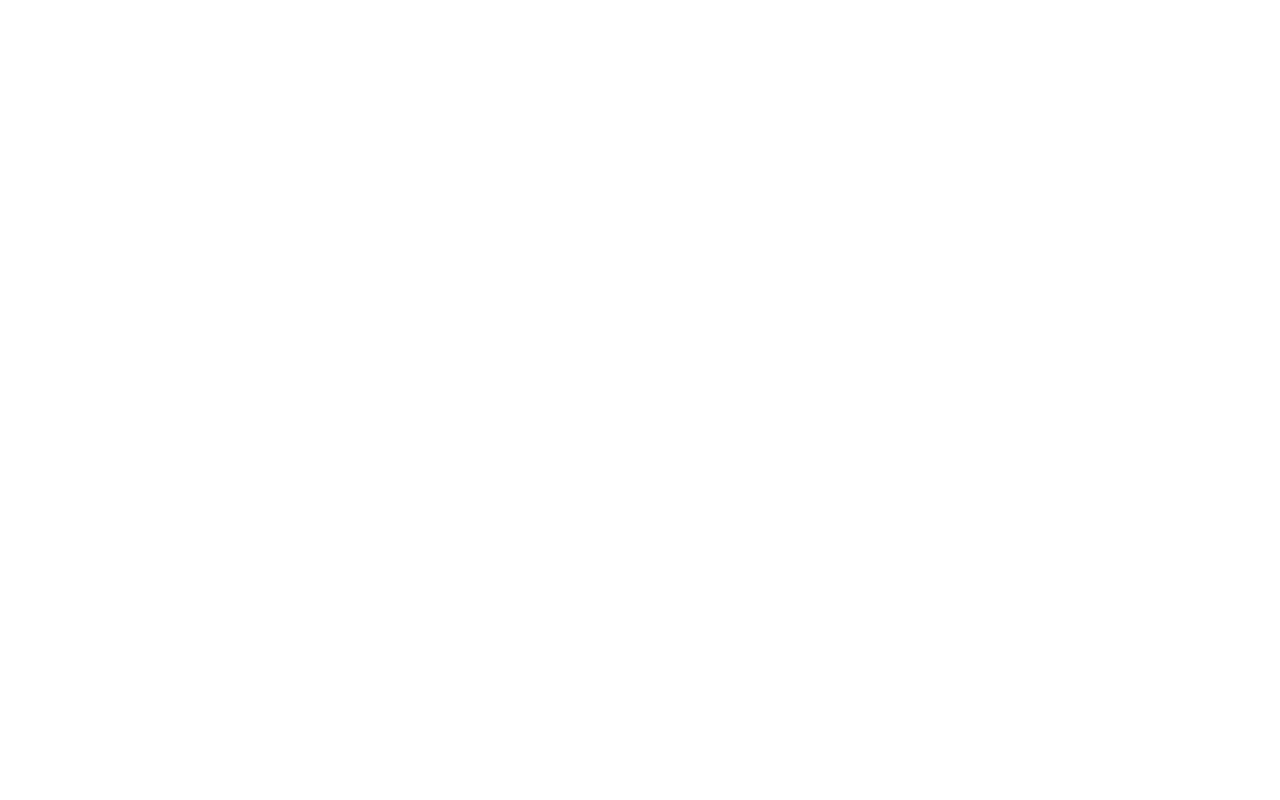
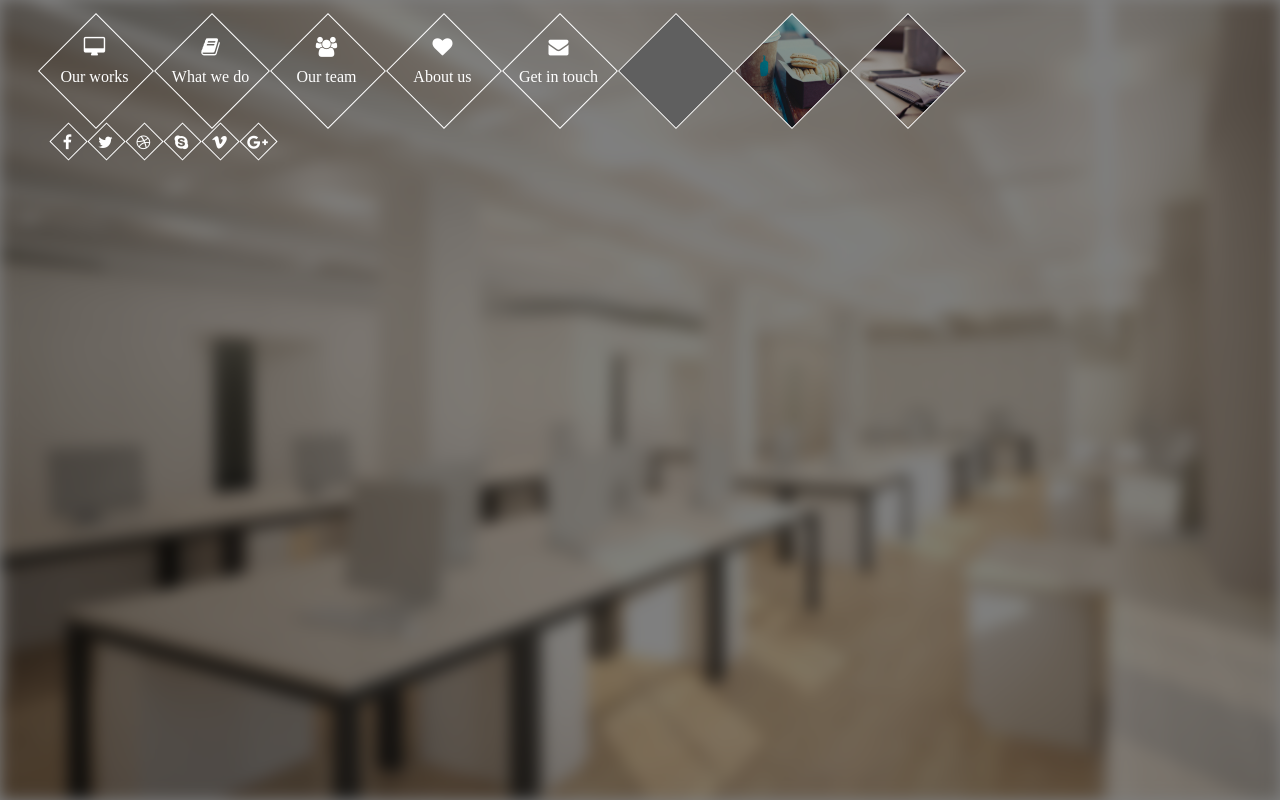
Before and after one commit to roman-pauk/site_bd, a website: page app/index.html in a window 1280 px wide. Drawn offline with Linux system fonts and the light colour scheme; grey boxes are pictures that could not be loaded.

Commit message:
html header

```diff
--- a/app/index.html
+++ b/app/index.html
@@ -29,7 +29,37 @@
 </head>
 
 <body>
+	<header class="main-header">
+		<div class="container">
+			<div class="row">
+				<div class="col-xs-12">
+					<nav class="headerNav">
+						<ul class="defaultList">
+							<li><a href="#" class="topLink"><i class="fa fa-desktop"></i><span>Our works</span></a></li>
+							<li><a href="#" class="topLink"><i class="fa fa-book"></i><span>What we do</span></a></li>
+							<li><a href="#" class="topLink"><i class="fa fa-users"></i><span>Our team</span></a></li>
+							<li><a href="#" class="topLink"><i class="fa fa-heart"></i><span>About us</span></a></li>
+							<li><a href="#" class="topLink"><i class="fa fa-envelope"></i><span>Get in touch</span></a></li>
+							<li class="listPicture"><div class="listPicture__img" style="background-image: url(img/header-img/list-bg1.png);"></div></li>
+							<li class="listPicture"><div class="listPicture__img" style="background-image: url(img/header-img/list-bg2.png);"></div></li>
+							<li class="listPicture"><div class="listPicture__img" style="background-image: url(img/header-img/list-bg3.png);"></div></li>
 
+						</ul>
+					</nav>
+					<nav class="socialNav">
+						<ul class="defaultList">
+							<li><a href="#" class="topLink"><i class="fa fa-facebook"></i></a></li>
+							<li><a href="#" class="topLink"><i class="fa fa-twitter"></i></a></li>
+							<li><a href="#" class="topLink"><i class="fa fa-dribbble"></i></a></li>
+							<li><a href="#" class="topLink"><i class="fa fa-skype"></i></a></li>
+							<li><a href="#" class="topLink"><i class="fa fa-vimeo"></i></a></li>
+							<li><a href="#" class="topLink"><i class="fa fa-google-plus"></i></a></li>
+						</ul>
+					</nav>
+				</div>
+			</div>
+		</div>
+	</header>
 
 
 
--- a/app/less/main.less
+++ b/app/less/main.less
@@ -2,6 +2,9 @@
 @import "libs";
 @import "vars";
 
+html, body{
+	margin: 0;
+}
 body {
 	font-size: 16px;
 	min-width: 320px;
@@ -10,7 +13,76 @@ body {
 	font-family: serif;
 	overflow-x: hidden;
 	opacity: 1;
+	color: @font-color;
 }
+.main-header{
+	background-color: rgba(0, 0, 0, 0.5);
+	height: 100vh;
+	&::before{
+		.psevdo();
+		width: 100%;
+		height: 100%;
+		background: url("../img/office-bg2.jpg") no-repeat center;
+		background-size: cover;
+		filter: blur(8px);
+		z-index: -1;
+	}
+}
+.defaultList{
+	margin: 0;
+	padding: 0;
+	list-style-type: none;
+	position: relative;
+}
+.headerNav {
+	span{
+		display: block;
+	}
+	li{
+		.square-rotate(80px);
+		display: inline-block;
+		overflow: hidden;
+		margin: 30px 30px 0 0;
+	}
+	.fa{
+		font-size: 20px;
+	}
+}
+.topLink{
+		display: block;
+		transform: rotate(-45deg) translateX(-10px);
+		text-align: center;
+		color: #fff;
+		text-decoration: none;
+}
+.listPicture{
+	&__img{
+		width: 120px;
+		height: 120px;
+		transform: rotate(-45deg) translate(0, -30px);
+		background-size: 180px;
+		background-position: center;
+		position: relative;
+		&::before{
+			.psevdo();
+			width: 100%;
+			height: 100%;
+			background-color: rgba(0,0,0,0.4);
+		}
+	}
+}
+
+.socialNav{
+	li{
+		.square-rotate(25px);
+		display: inline-block;
+		margin: 7px 7px 0 0;
+	}
+	.topLink{
+		transform: rotate(-45deg) translateX(0);
+	}
+}
+
 
 .img-responsive {
 	display: block;
@@ -19,10 +91,4 @@ body {
 }
 
 
-
-
-
-
-
-
 @import "media";
--- a/app/less/vars.less
+++ b/app/less/vars.less
@@ -1,2 +1,16 @@
 @font-color: #777;
 @accent-color: #e83a93;
+
+.square-rotate(@size, @text-color: #fff, @border-color: #fff){
+	width: @size;
+	height: @size;
+	transform: rotate(45deg);
+	border: 1px solid @border-color;
+	color: @text-color;
+}
+.psevdo(){
+	content: '';
+	position: absolute;
+	top: 0;
+	left: 0;
+}
```
Also changed, not shown: app/css/main.min.css, app/img/header-img/list-bg2.png (added), app/img/header-img/list-bg3.png (added), app/img/office-bg2.jpg (added), 1 other file.
